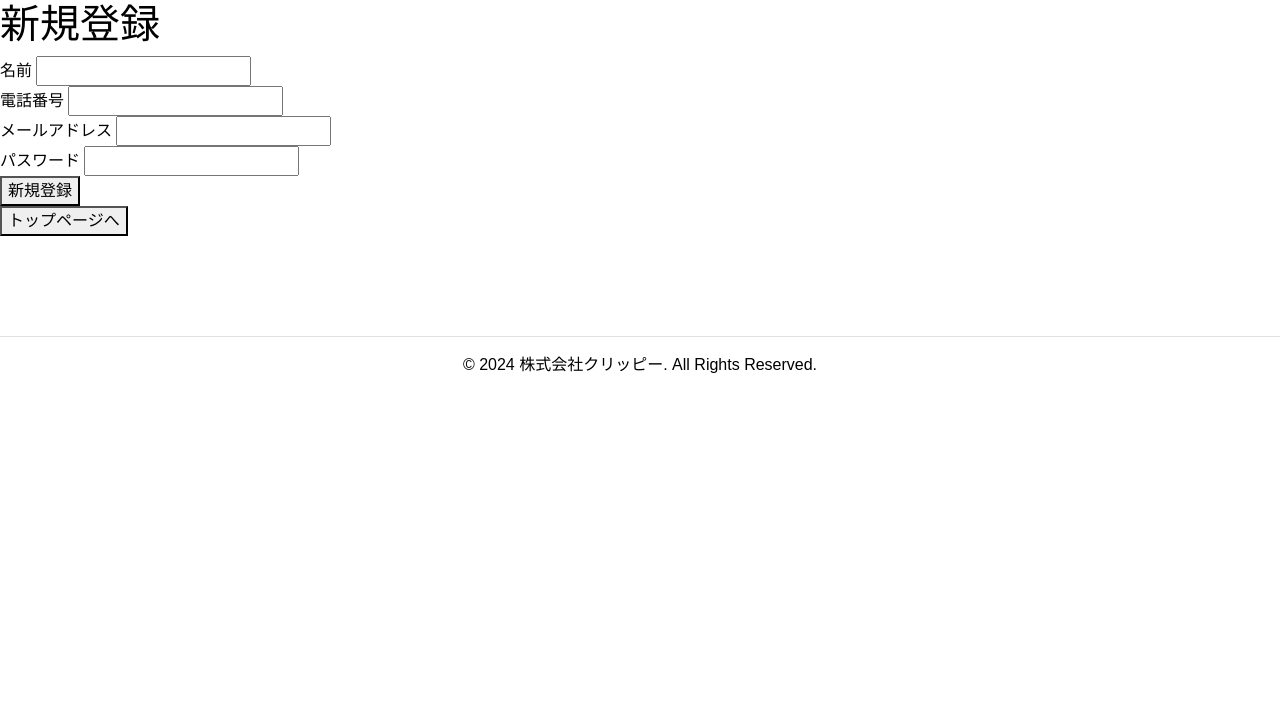
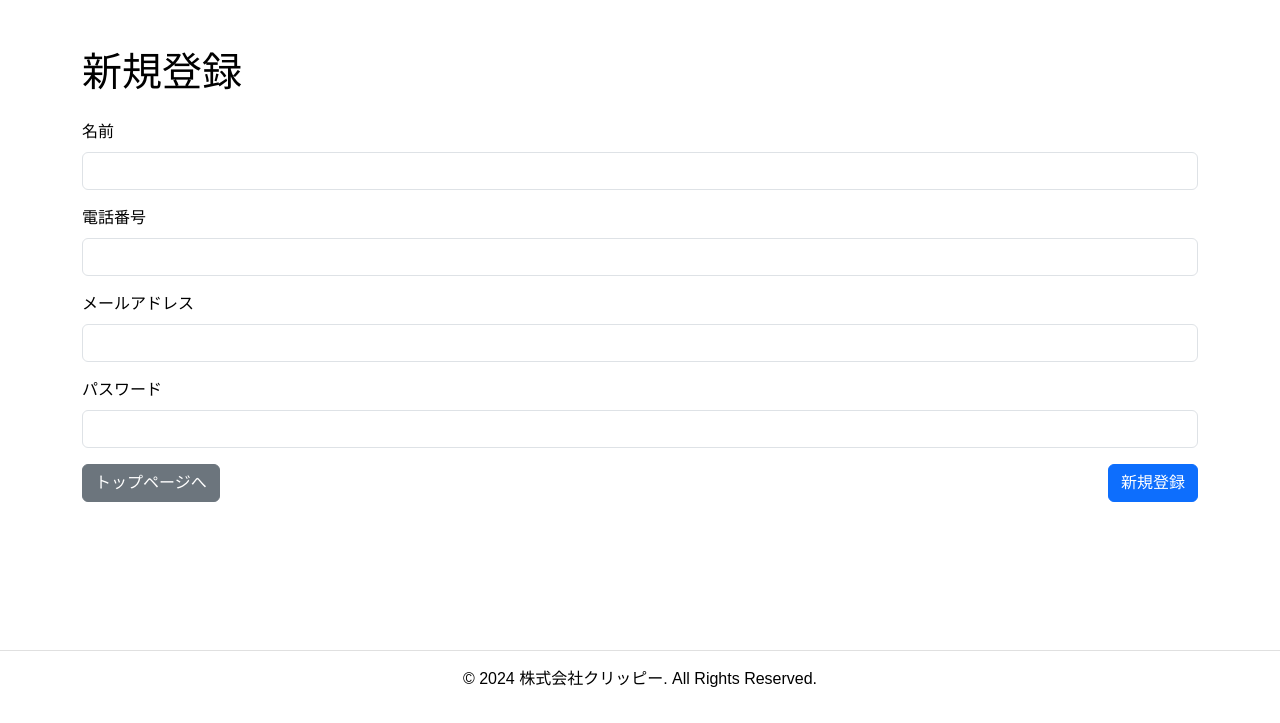
Before and after one commit to TakumiIsibasi/cleaningreservationsite, a Django app: page /usersignup in a window 1280 px wide. Shown: the part 77-800 px from the top of the page. Run offline with Django 4.2, Linux system fonts and the light colour scheme.

Commit message:
html修正

```diff
--- a/accounts/templates/1usersignup.html
+++ b/accounts/templates/1usersignup.html
@@ -1,40 +1,47 @@
-<!-- templates/home.html -->
 {% extends 'baseb.html' %}
 
 <!-- 新規登録画面 -->
 {% block title %}
-    <h1>新規登録</h1>
 {% endblock %}
 
 {% block content %}
-<div>
-    <label for="name">名前</label>
-    <input type="text" id="name" name="name" required>
+<div class="container my-5">
+    <h1 class="mb-4">新規登録</h1>
+
+    <!-- 名前入力フィールド -->
+    <div class="mb-3">
+        <label for="name" class="form-label">名前</label>
+        <input type="text" class="form-control" id="name" name="name" required>
     </div>
-<div>
-    <label for="phone">電話番号</label>
-    <input type="tel" id="phone" name="phone" required>
+
+    <!-- 電話番号入力フィールド -->
+    <div class="mb-3">
+        <label for="phone" class="form-label">電話番号</label>
+        <input type="tel" class="form-control" id="phone" name="phone" required pattern="\d{10,11}" title="10桁または11桁の数字を入力してください">
     </div>
-<div>
-    <label for="email">メールアドレス</label>
-    <input type="email" id="email" name="email" required>
+
+    <!-- メールアドレス入力フィールド -->
+    <div class="mb-3">
+        <label for="email" class="form-label">メールアドレス</label>
+        <input type="email" class="form-control" id="email" name="email" required>
     </div>
-<div>
-    <label for="password">パスワード</label>
-    <input type="password" id="password" name="password" required>
+
+    <!-- パスワード入力フィールド -->
+    <div class="mb-3">
+        <label for="password" class="form-label">パスワード</label>
+        <input type="password" class="form-control" id="password" name="password" required>
     </div>
-<div>
-    <!-- 新規登録完了画面に遷移するボタン -->
+
+    <!-- ボタン配置 -->
+    <div class="d-flex justify-content-between">
+        <!-- 左側のトップページへボタン -->
+        <button type="button" class="btn btn-secondary" onclick="window.location.href='{% url 'index' %}'">トップページへ</button>
+
+        <!-- 右側の新規登録ボタン -->
         <form action="{% url 'signupcompleted' %}" method="post">
             {% csrf_token %}
-        <button type="submit">新規登録</button>
+            <button type="submit" class="btn btn-primary">新規登録</button>
         </form>
     </div>
-<div>
-    <!-- ログイン前ホーム画面に遷移するボタン -->
-    <form action="{% url 'index' %}" method="post">
-        {% csrf_token %}
-        <button type="submit">トップページへ</button>
-    </form>
 </div>
 {% endblock %}
```
Also changed, not shown: accounts/templates/1userlogin.html (+20 -17 lines). Lines whose indentation alone changed are shown as unchanged.
